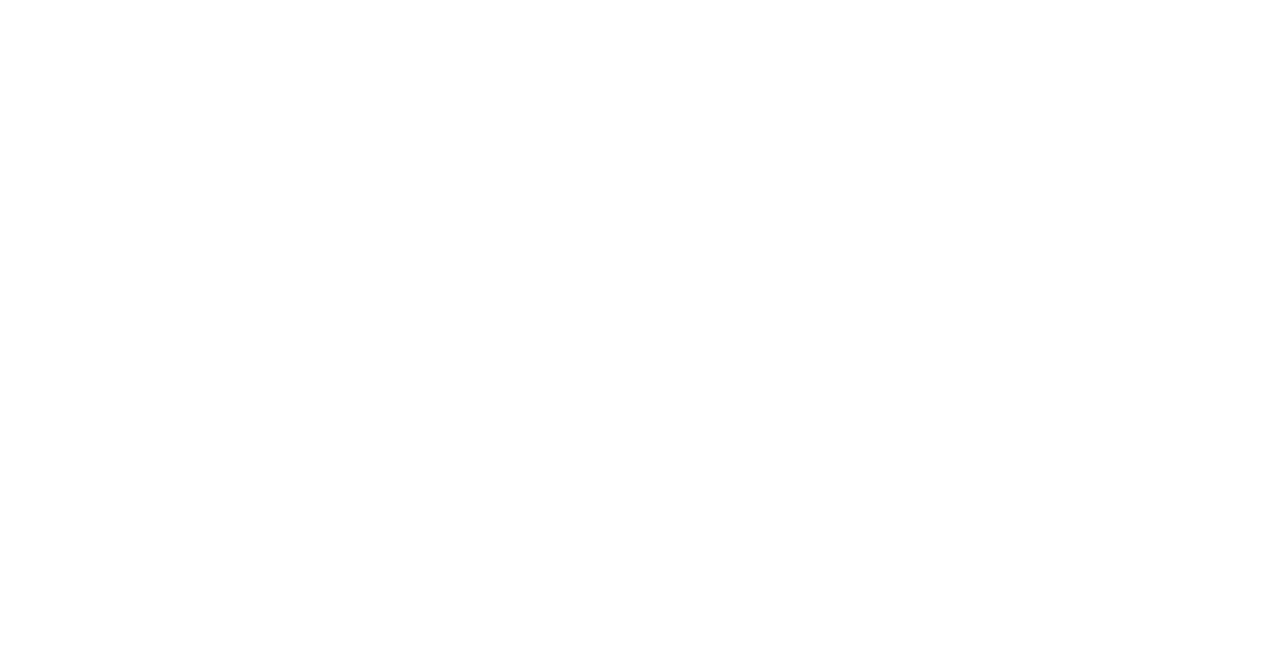
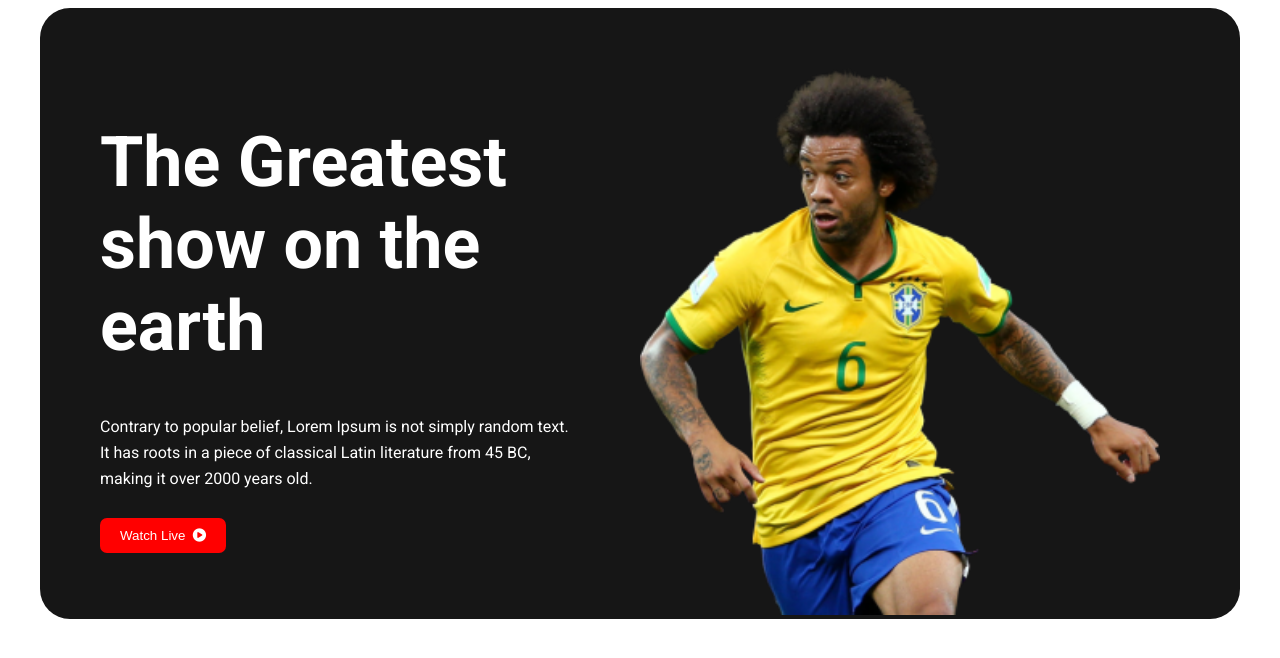
Before and after one commit to Merajhossain2002/world-cup, a plain HTML site: page index.html in a window 1280 px wide. Drawn offline with Linux system fonts and the light colour scheme.

Commit message:
header added

```diff
--- a/index.html
+++ b/index.html
@@ -15,5 +15,28 @@
   ------------------->
     <link rel="stylesheet" href="styles/style-1.css" />
   </head>
-  <body></body>
+  <body>
+    <!-- header area start
+    -------------------------- -->
+    <header>
+      <div class="banner-container container">
+        <div class="banner-child child-1">
+          <h1 class="banner-head">The Greatest show on the earth</h1>
+          <p class="banner-text">
+            Contrary to popular belief, Lorem Ipsum is not simply random text.
+            It has roots in a piece of classical Latin literature from 45 BC,
+            making it over 2000 years old.
+          </p>
+          <button class="btn">
+            Watch Live &nbsp;<i class="fa-solid fa-circle-play"></i>
+          </button>
+        </div>
+        <div class="banner-child child-2">
+          <img class="banner-image" src="assets/Banner Image.png" alt="" />
+        </div>
+      </div>
+    </header>
+    <!-- header area end
+    -------------------------- -->
+  </body>
 </html>
--- a/styles/style-1.css
+++ b/styles/style-1.css
@@ -6,6 +6,55 @@
 /*-------------------
       common style
 ---------------------*/
-body {
+.container {
+  width: 1200px;
   font-family: "Roboto", sans-serif;
+  margin: 0px auto;
+  padding: 0px auto;
 }
+/*----------------------------
+header area start
+------------------------------*/
+
+.banner-container {
+  background-color: #161616;
+  display: flex;
+  justify-content: center;
+  align-items: center;
+  border-radius: 30px;
+}
+.banner-child {
+  width: 50%;
+}
+.child-1 {
+  padding: 5% 5% 5% 5%;
+  box-sizing: border-box;
+}
+.banner-head {
+  color: white;
+  font-weight: 700;
+  font-size: 70px;
+}
+.banner-text {
+  color: white;
+  font-weight: 400;
+  font-size: 16px;
+  line-height: 26px;
+}
+.btn {
+  padding: 10px 20px;
+  color: white;
+  background-color: red;
+  border: none;
+  border-radius: 7px;
+  margin-top: 2%;
+}
+.banner-image {
+  width: 100%;
+  padding-top: 60px;
+  padding-right: 80px;
+  box-sizing: border-box;
+}
+/*----------------------------
+header area end
+------------------------------*/
```
Also changed, not shown: 1 other file.
